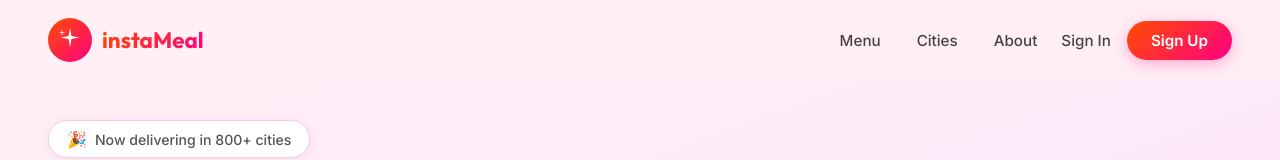
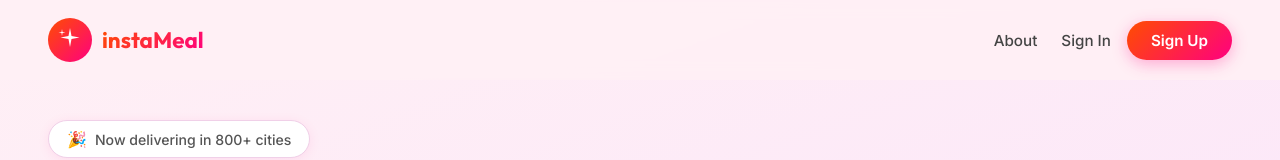
Before and after one commit to Roshan192004/InstaMeal, a React (Vite) app in the folder client/: page / in a window 1280 px wide. Shown: the top 160 px of the page. Built offline with nearby package versions, Linux system fonts and the light colour scheme.

Commit message:
Remove Menu and Cities links from Navbar

```diff
--- a/client/src/components/Navbar.jsx
+++ b/client/src/components/Navbar.jsx
@@ -53,8 +53,6 @@ function Navbar() {
 
       <div className="navbar-actions">
         <div className={`navbar-links ${menuOpen ? "open" : ""}`}>
-          <a href="#menu" className="nav-link">Menu</a>
-          <a href="#cities" className="nav-link">Cities</a>
           <a href="#about" className="nav-link">About</a>
           {user && (
             <Link to="/orders" className="nav-link">Orders</Link>
```
